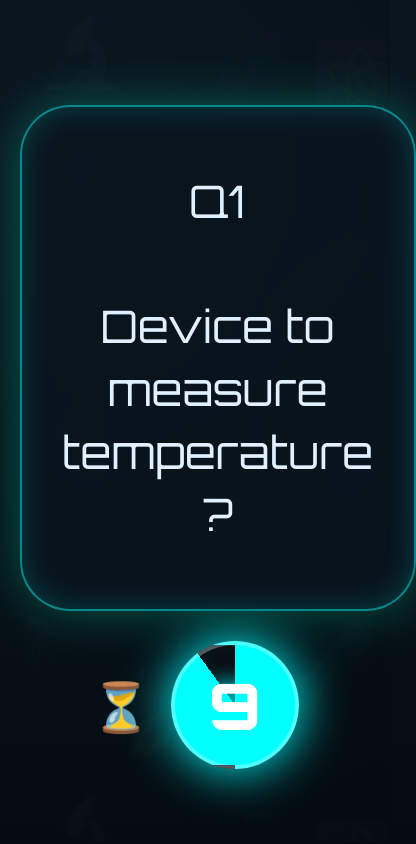
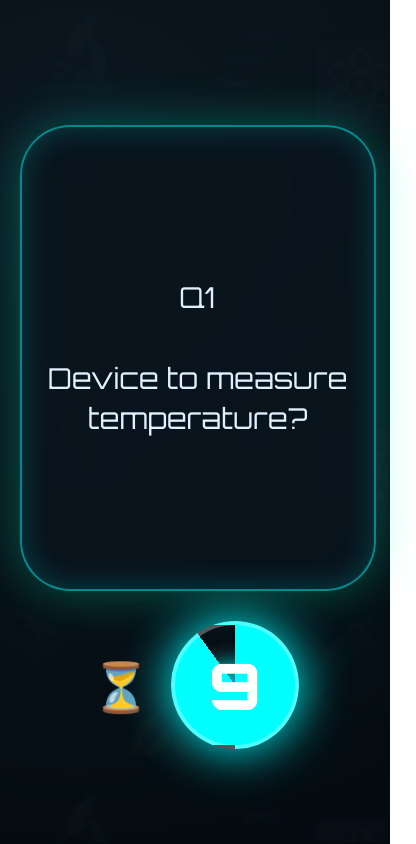
Before and after one commit to mahiyashaikh/nationalsciencedayquiz, a plain HTML site: page Quiz2Set4.html in a window 390 px wide. Shown: the whole page, 416 px wide, since content can reach past the window. Drawn offline with Linux system fonts and the light colour scheme.

Commit message:
Quiz2Set4.html

```diff
--- a/Quiz2Set4.html
+++ b/Quiz2Set4.html
@@ -2,10 +2,10 @@
 <html>
 <head>
 <meta charset="UTF-8">
-<title>Science & Technology Quiz – Set 2</title>
+<title>Science & Technology Quiz – Set 4</title>
 <link href="https://fonts.googleapis.com/css2?family=Orbitron:wght@400;900&display=swap" rel="stylesheet">
 <style>
-/* ----- Same enhanced styles as Set 1 ----- */
+/* ----- same CSS as Set 3 (copy from above) ----- */
 body {
     margin:0;
     font-family:'Orbitron','Segoe UI',sans-serif;
@@ -135,16 +135,21 @@ button:hover {
     font-family:'Orbitron',monospace;
 }
 #cardText { width:100%; white-space:pre-wrap; }
+@media (max-width:700px) {
+    .flashcard { font-size:1.8rem; padding:20px; }
+    button { font-size:1.5rem; padding:15px 30px; }
+}
 </style>
 </head>
 <body>
 
-<!-- NO INTRO SCREEN – only countdown and quiz -->
+<!-- COUNTDOWN -->
 <div class="screen active" id="countdown">
     <h1 style="font-size:4rem;">Prepare for Launch</h1>
     <div id="countdownNumber">3</div>
 </div>
 
+<!-- QUIZ -->
 <div class="screen" id="quiz">
     <div class="flashcard" onclick="nextCard()">
         <div id="cardText"></div>
@@ -156,7 +161,7 @@ button:hover {
 </div>
 
 <script>
-// Audio and logic (same as Set1)
+// Audio functions (same as before)
 let audioCtx = null;
 function initAudio() {
     if (!audioCtx) audioCtx = new (window.AudioContext || window.webkitAudioContext)();
@@ -191,9 +196,11 @@ const data = [
     {q:"Father of modern computer science?", a:"Alan Turing"}
 ];
 
-let i=0, showAnswer=false, timer, currentSec=10;
+let i = 0;
+let showAnswer = false;
+let timer;
+let currentSec = 10;
 
-// Start countdown automatically on page load
 window.onload = function() {
     initAudio();
     startCountdown();
@@ -220,44 +227,62 @@ function startCountdown() {
 }
 
 function showQuestion() {
-    document.getElementById('cardText').innerText = "Q"+(i+1)+"\n\n"+data[i].q;
-    showAnswer=false; playNextSound(); startTimer();
+    document.getElementById('cardText').innerText = "Q" + (i+1) + "\n\n" + data[i].q;
+    showAnswer = false;
+    playNextSound();
+    startTimer();
 }
+
 function showAnswerCard() {
-    document.getElementById('cardText').innerText = "✔ ANSWER\n\n"+data[i].a;
-    showAnswer=true; playAnswerSound(); startTimer();
+    document.getElementById('cardText').innerText = "✔ ANSWER\n\n" + data[i].a;
+    showAnswer = true;
+    playAnswerSound();
+    startTimer();
 }
+
 function nextCard() {
     clearInterval(timer);
-    if(!showAnswer) showAnswerCard();
-    else {
+    if (!showAnswer) {
+        showAnswerCard();
+    } else {
         i++;
-        if(i>=data.length) {
+        if (i >= data.length) {
             playFanfare();
-            document.querySelector('.flashcard').innerHTML=`
+            document.querySelector('.flashcard').innerHTML = `
                 <div style="font-size:2.5rem;">
                 🎉 SET 4 COMPLETED 🎉<br><br>
                 <button onclick="goNext()">➜ SET 5</button>
                 </div>`;
-            document.getElementById('timerRing').innerText='🏆';
+            document.getElementById('timerRing').innerText = '🏆';
             return;
         }
         showQuestion();
     }
 }
+
 function startTimer() {
-    currentSec=10; updateTimerDisplay();
-    timer=setInterval(()=>{ currentSec--; updateTimerDisplay(); playTick();
-        if(currentSec<=0){ clearInterval(timer); nextCard(); }
-    },1000);
+    currentSec = 10;
+    updateTimerDisplay();
+    timer = setInterval(() => {
+        currentSec--;
+        updateTimerDisplay();
+        playTick();
+        if (currentSec <= 0) {
+            clearInterval(timer);
+        }
+    }, 1000);
 }
+
 function updateTimerDisplay() {
-    const ring=document.getElementById('timerRing');
-    ring.innerText=currentSec;
-    let deg=(currentSec/10)*360;
-    ring.style.background=`conic-gradient(cyan ${deg}deg, transparent ${deg}deg)`;
+    const ring = document.getElementById('timerRing');
+    ring.innerText = currentSec;
+    let deg = (currentSec / 10) * 360;
+    ring.style.background = `conic-gradient(cyan ${deg}deg, transparent ${deg}deg)`;
 }
-function goNext() { window.location.href="Quiz2Set5.html"; }
+
+function goNext() {
+    window.location.href = "Quiz2Set5.html";
+}
 </script>
 </body>
 </html>
```
